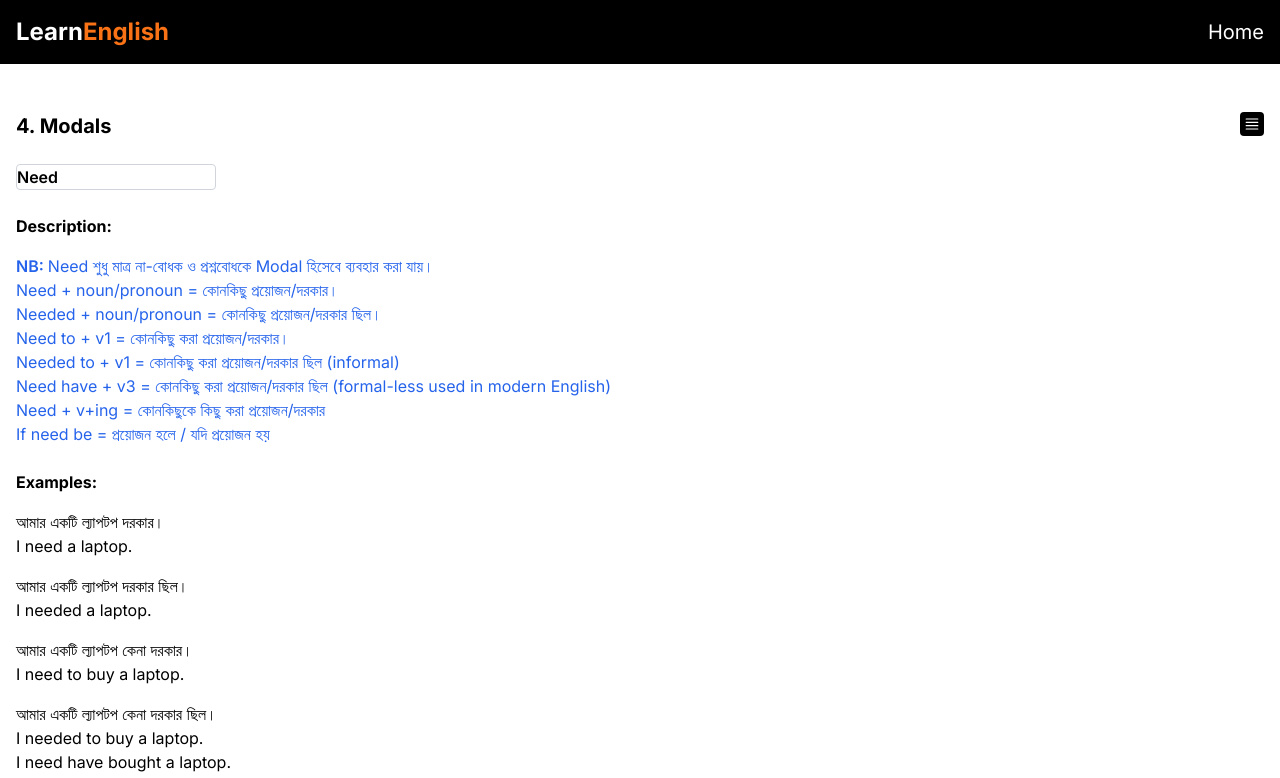
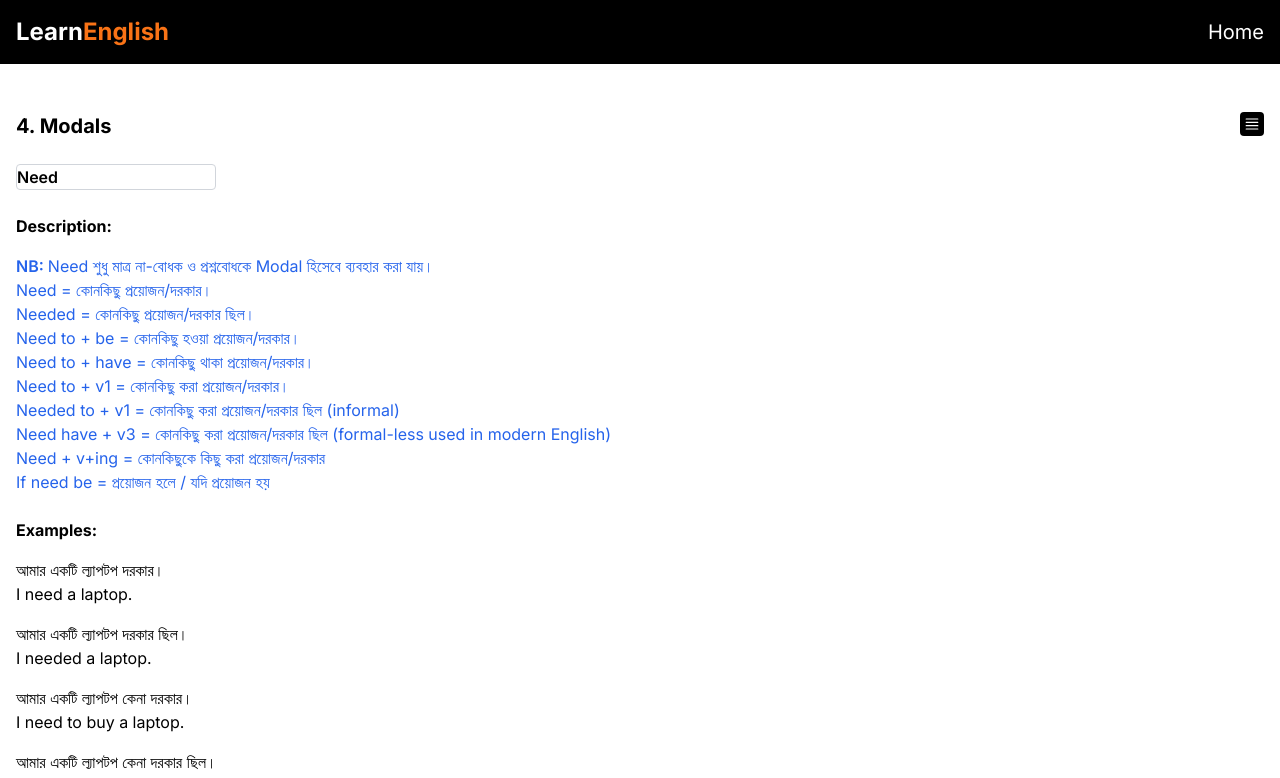
Before and after one commit to mamtn011/LEnglish, a Next.js app: page /modals/need in a window 1280 px wide. Shown: the top 778 px of the page. Built offline with nearby package versions, Linux system fonts and the light colour scheme.

Commit message:
adding more examples in need

```diff
--- a/src/components/modals/Need.js
+++ b/src/components/modals/Need.js
@@ -10,8 +10,10 @@ const Need = () => {
               <span className="font-semibold">NB: </span>Need শুধু মাত্র না-বোধক
               ও প্রশ্নবোধকে Modal হিসেবে ব্যবহার করা যায়।
             </p>
-            <p>Need + noun/pronoun = কোনকিছু প্রয়োজন/দরকার।</p>
-            <p>Needed + noun/pronoun = কোনকিছু প্রয়োজন/দরকার ছিল।</p>
+            <p>Need = কোনকিছু প্রয়োজন/দরকার।</p>
+            <p>Needed = কোনকিছু প্রয়োজন/দরকার ছিল।</p>
+            <p>Need to + be = কোনকিছু হওয়া প্রয়োজন/দরকার।</p>
+            <p>Need to + have = কোনকিছু থাকা প্রয়োজন/দরকার।</p>
             <p>Need to + v1 = কোনকিছু করা প্রয়োজন/দরকার।</p>
             <p>Needed to + v1 = কোনকিছু করা প্রয়োজন/দরকার ছিল (informal)</p>
             <p>
```
